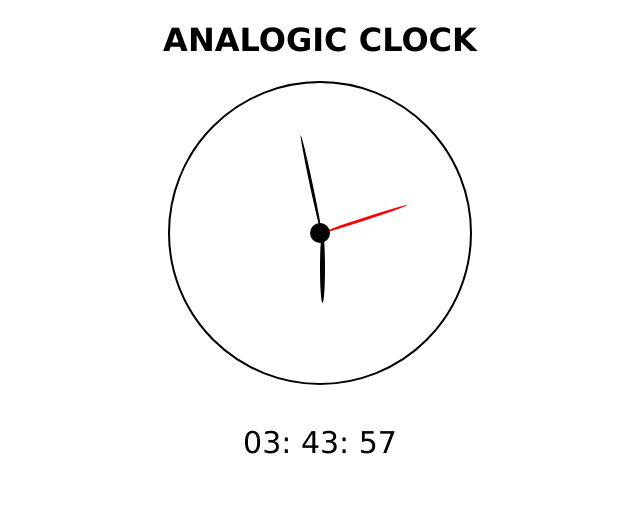
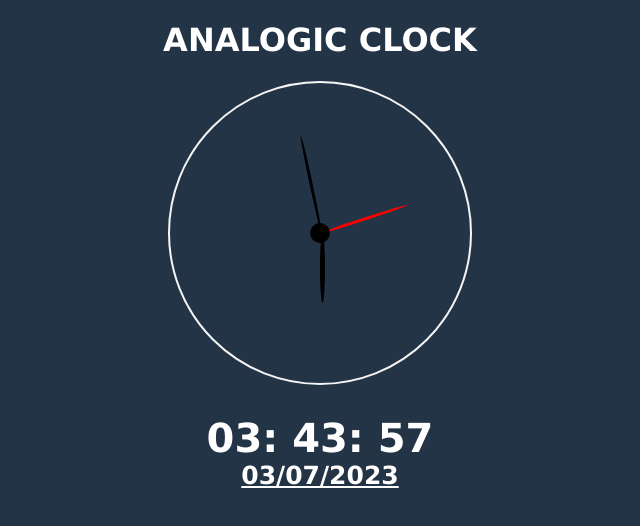
Before and after one commit to cobragh/sevenDays, a plain HTML site: page clock/index.html in a window 1280 px wide. Shown: the whole page, without its empty margins (320-960 px from the left). Drawn offline with Linux system fonts and the light colour scheme.

Commit message:
Some css changes

```diff
--- a/clock/index.html
+++ b/clock/index.html
@@ -10,20 +10,6 @@
 <body>
     <h1 class="title">Analogic clock</h1>
     <div class="analogico">
-        <div class="riscos">
-            <div class="risco" style="transform: rotate(0deg)" ></div>
-            <div class="risco" style="transform: rotate(30deg)"></div>
-            <div class="risco" style="transform: rotate(60deg)"></div>
-            <div class="risco" style="transform: rotate(90deg)"></div>
-            <div class="risco" style="transform: rotate(120deg)"></div>
-            <div class="risco" style="transform: rotate(150deg)"></div>
-            <div class="risco" style="transform: rotate(180deg)"></div>
-            <div class="risco" style="transform: rotate(210deg)"></div>
-            <div class="risco" style="transform: rotate(240deg)"></div>
-            <div class="risco" style="transform: rotate(270deg)"></div>
-            <div class="risco" style="transform: rotate(300deg)"></div>
-            <div class="risco" style="transform: rotate(330deg)"></div>
-        </div>
         <div class="ponteiros">
             <div class="p p_s"></div>
             <div class="p p_m"></div>
@@ -31,8 +17,8 @@
             <div class="encaixe"></div>
         </div>
     </div>
-    <div class="digital">--:--:--</div>
-
+    <div class="digital title">--:--:--</div>
+    <div class="date title">dd:MM:yyyy</div>
     <script src="script.js"></script>
 </body>
 </html>
--- a/clock/script.js
+++ b/clock/script.js
@@ -1,4 +1,5 @@
 let digital = document.querySelector(".digital");
+let date = document.querySelector(".date");
 let s = document.querySelector(".p_s");
 let m = document.querySelector(".p_m");
 let h = document.querySelector(".p_h");
@@ -8,15 +9,25 @@ updateClock = () => {
   let getSeconds = now.getSeconds();
   let getMinutes = now.getMinutes();
   let getHours = now.getHours();
+  let getDays = now.getDay();
+  let getMonth = now.getMonth();
+  let getYear = now.getFullYear();
+
+  console.log(getYear);
 
   let sDeg = (360 / 60) * getSeconds - 90;
   let nDeg = (360 / 60) * getMinutes - 90;
   let hDeg = (360 / 12) * getHours - 90;
+
   s.style.transform = `rotate(${sDeg}deg)`;
   m.style.transform = `rotate(${nDeg}deg)`;
   h.style.transform = `rotate(${hDeg}deg)`;
   digital.innerHTML = `${fixZero(getHours)}: ${fixZero(getMinutes)}: ${fixZero(
     getSeconds
+  )}`;
+
+  date.innerHTML = `${fixZero(getDays)}/${fixZero(getMonth)}/${fixZero(
+    getYear
   )}`;
 };
 
--- a/clock/style.css
+++ b/clock/style.css
@@ -1,17 +1,23 @@
 * {
     text-transform: uppercase;
-    font-family:'Lucida Sans', 'Lucida Sans Regular', 'Lucida Grande', 'Lucida Sans Unicode', Geneva, Verdana, sans-serif
+    font-family:'Lucida Sans', 'Lucida Sans Regular', 'Lucida Grande', 'Lucida Sans Unicode', Geneva, Verdana, sans-serif;
+    color: white;
+}
+
+body {
+    background-color: #243447;
 }
 .title {
     text-align: center;
 }
+
 .analogico {
     margin: auto;
     position: relative;
     width: 300px;
     height: 300px;
     border-radius: 50%;
-    border: 2px solid black;
+    border: 2px solid whitesmoke;
 }
 .ponteiros {
     margin: 0;
@@ -20,7 +26,7 @@
     left: 0;
     width: 100%;
     height: 100%;
-    transform: rotate(90deg); /* Rotaciona os ponteiros para iniciar do topo (12 horas) */
+    transform: rotate(90deg);
   }
 
   .encaixe {
@@ -64,7 +70,13 @@
 }
 
 .digital {
-    margin-top: 40px;
-    text-align: center;
-    font-size: 30px;
+    font-weight: bold;
+    margin-top: 30px;
+    font-size: 40px;
 }
+
+.date {
+    font-weight: bold;
+    text-decoration: underline;
+    font-size: 25px;
+}
```
